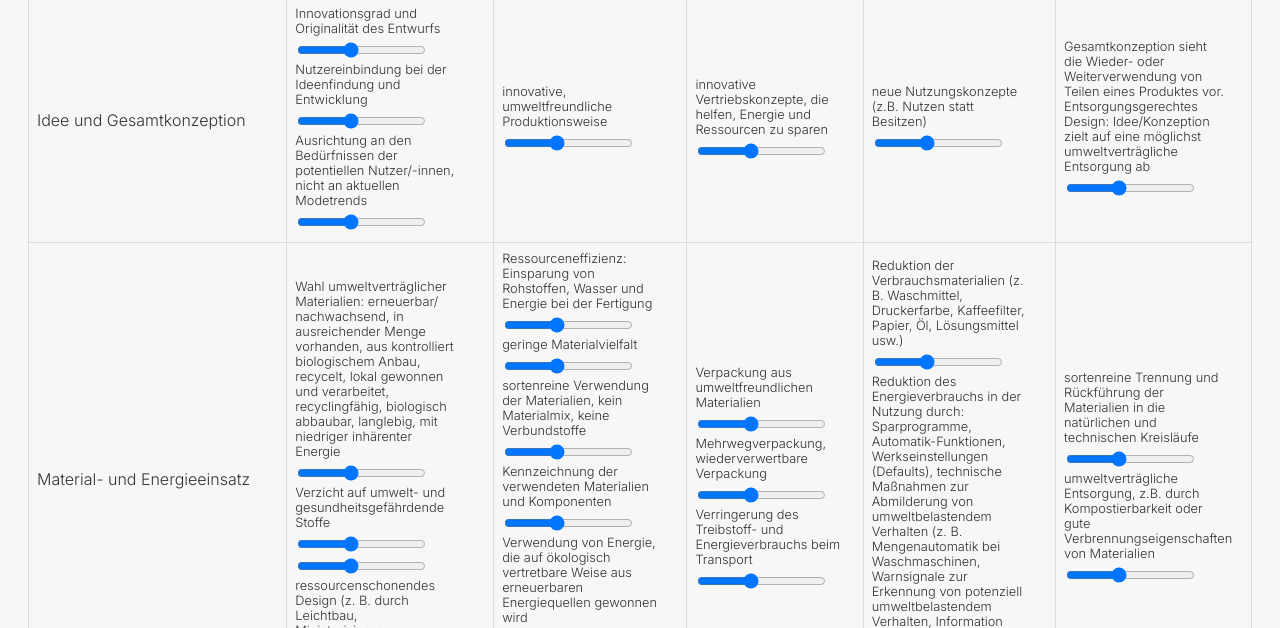
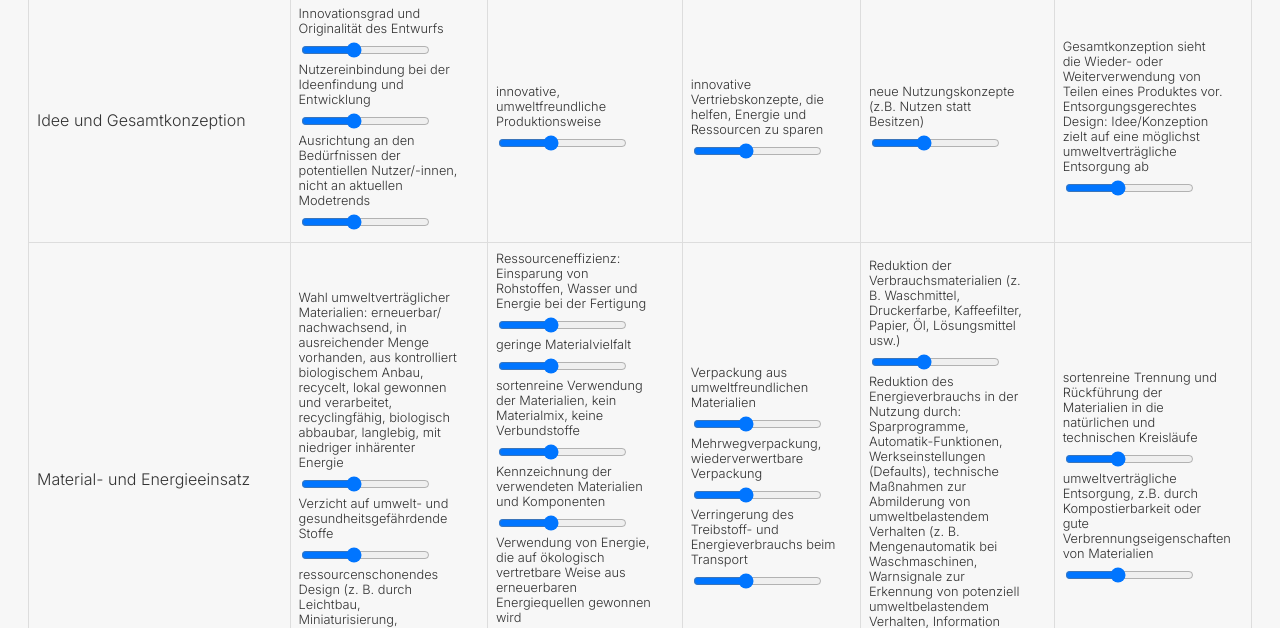
Before and after one commit to renseiw/ecodesign_strategy, a plain HTML site: page index.html in a window 1280 px wide. Shown: the part 150-778 px from the top of the page. Drawn offline with Linux system fonts and the light colour scheme.

Commit message:
Update index.html
export prepared + slider ids corrected

```diff
--- a/index.html
+++ b/index.html
@@ -100,9 +100,8 @@
             <input type="range" min="1" max="6" value="3" class="slider" id="A2_1" oninput="updateScores()">
             <div class="question-text">Verzicht auf umwelt- und gesundheitsgef&auml;hrdende Stoffe</div>
             <input type="range" min="1" max="6" value="3" class="slider" id="A2_2" oninput="updateScores()">
-            <input type="range" min="1" max="6" value="3" class="slider" id="A2_1" oninput="updateScores()">
             <div class="question-text">ressourcenschonendes Design (z. B. durch Leichtbau, Miniaturisierung, Dematerialsierung usw.)</div>
-            <input type="range" min="1" max="6" value="3" class="slider" id="A2_2" oninput="updateScores()">
+            <input type="range" min="1" max="6" value="3" class="slider" id="A2_3" oninput="updateScores()">
 	        </td>
 	        <td class="slider-container">
 	            <div class="question-text">Ressourceneffizienz: Einsparung von Rohstoffen, Wasser und Energie bei der Fertigung</div>
@@ -181,9 +180,9 @@ Verbrennungseigenschaften von Materialien</div>
 		        </td>
 		        <td class="slider-container">
 		            <div class="question-text">leichte Demontierbarkeit der einzelnen Bauteile, m&ouml;glichst mit Standardwerkzeugen</div>
-		            <input type="range" min="1" max="6" value="3" class="slider" id="E3_1" oninput="updateScores()">
+		            <input type="range" min="1" max="6" value="3" class="slider" id="E3_6" oninput="updateScores()">
 		            <div class="question-text">Separierbarkeit von Materialien/Schadstoffen/ Batterien, um sie umweltgerecht entsorgen zu k&ouml;nnen</div>
-		            <input type="range" min="1" max="6" value="3" class="slider" id="E3_2" oninput="updateScores()">
+		            <input type="range" min="1" max="6" value="3" class="slider" id="E3_7" oninput="updateScores()">
 		        </td>
 		    </tr>
 
@@ -225,9 +224,9 @@ Verbrennungseigenschaften von Materialien</div>
 			        </td>
 			        <td class="slider-container">
 			            <div class="question-text">Reduktion der Emissionen durch effiziente Logistik</div>
-			            <input type="range" min="1" max="6" value="3" class="slider" id="E4_1" oninput="updateScores()">
+			            <input type="range" min="1" max="6" value="3" class="slider" id="E4_3" oninput="updateScores()">
 			            <div class="question-text">Wahl umweltfreundlicher Transportmittel, Verzicht auf Luftfracht</div>
-			            <input type="range" min="1" max="6" value="3" class="slider" id="E4_2" oninput="updateScores()">
+			            <input type="range" min="1" max="6" value="3" class="slider" id="E4_4" oninput="updateScores()">
 			        </td>
 			    </tr>
 
@@ -328,7 +327,6 @@ Verbrennungseigenschaften von Materialien</div>
 
 <button id="export-btn">Daten in CSV exportieren</button>
 
-
 <script>
 function updateScores() {
     let totals = { A: 0, B: 0, C: 0, D: 0, E: 0 };
@@ -336,19 +334,16 @@ function updateScores() {
 
     document.querySelectorAll('.slider').forEach(function(slider) {
         let id = slider.id;
-        let col = id.charAt(0); // Get the column letter
+        let col = id.charAt(0);
         let value = parseInt(slider.value, 10);
 
         totals[col] += value;
         counts[col]++;
     });
 
-    // Update sum for each column
     for (let col in totals) {
-		// Beispiel für den Zugriff auf das Element:
-		let sumElementId = `sum-col-${col}`;
-		document.getElementById(sumElementId).textContent = `Summe: ${totals[col]}, Durchschnitt: ${(totals[col] / counts[col]).toFixed(2)}`;
-
+        let sumElementId = `sum-col-${col}`;
+        document.getElementById(sumElementId).textContent = `Summe: ${totals[col]}, Durchschnitt: ${(totals[col] / counts[col]).toFixed(2)}`;
     }
 }
 
@@ -359,21 +354,18 @@ document.addEventListener('DOMContentLoaded', function() {
     });
 });
 
-
-    // EXPORT
 function exportTableToCSV() {
     let csv = [];
     const rows = document.querySelectorAll("table tr");
 
     for (const row of rows) {
         const rowData = [...row.querySelectorAll("th, td")].map(cell => {
-            let text = cell.innerText.replace(/,/g, ''); // Kommas entfernen, um das CSV-Format nicht zu stören
-            return `"${text}"`; // Text mit Anführungszeichen für CSV
+            let text = cell.innerText.replace(/,/g, '');
+            return `"${text}"`;
         }).join(",");
         csv.push(rowData);
     }
 
-    // CSV-Datei erzeugen und herunterladen
     const csvFile = new Blob([csv.join("\n")], { type: "text/csv" });
     const downloadLink = document.createElement("a");
     downloadLink.download = "ecodesign_strategy_wheel.csv";
@@ -384,8 +376,8 @@ function exportTableToCSV() {
     document.body.removeChild(downloadLink);
 }
 
-
+document.getElementById('export-btn').addEventListener('click', exportTableToCSV);
 </script>
 
-		</body>
-		</html>
+</body>
+</html>
```
